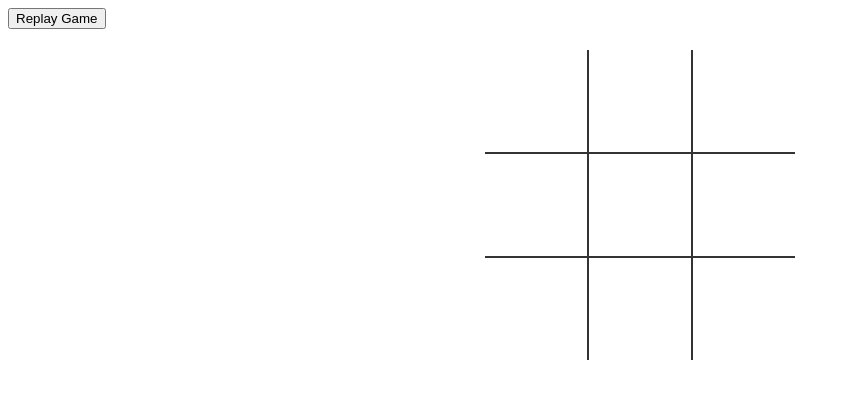
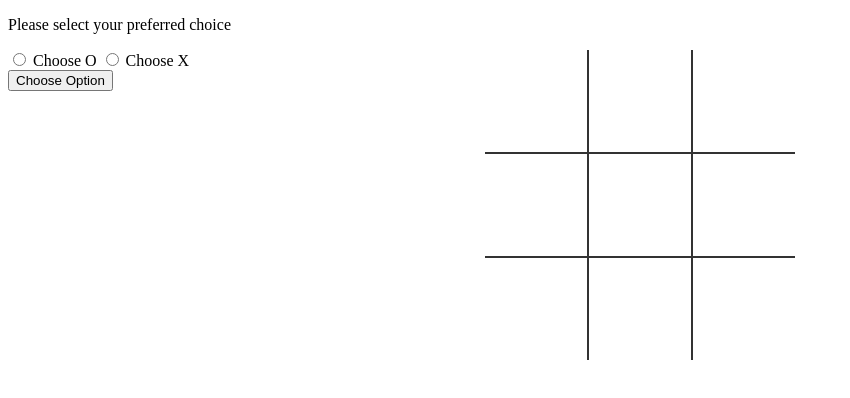
Before and after one commit to Maccauhuru/Tic-Tac-Toe-Game, a plain HTML site: page index.html in a window 1280 px wide. Shown: the whole page, without its empty margins (0-850 px from the left). Drawn offline with Linux system fonts and the light colour scheme.

Commit message:
choose option for X or O

```diff
--- a/index.html
+++ b/index.html
@@ -10,6 +10,16 @@
 </head>
 
 <body>
+    <form>
+        <p>Please select your preferred choice</p>
+        <div>
+            <input type="radio" id="Oplayer" name="choosePlayer" value="O">
+            <label for="Oplayerlabel">Choose O</label>
+
+            <input type="radio" id="Xplayer" name="choosePlayer" value="X">
+            <label for="Xplayerlabel">Choose X</label>
+        </div>
+    </form>
     <table>
         <tr>
             <td class="cell" id="0"></td>
@@ -30,7 +40,7 @@
     <div class="endgame">
         <div class="text"></div>
     </div>
-    <button onclick="startGame()">Replay Game</button>
+    <button id="gameBtn" onclick="startGame()">Replay Game</button>
     <script src="js/main.js"></script>
 </body>
 
--- a/js/main.js
+++ b/js/main.js
@@ -1,7 +1,7 @@
 /*jshint esversion:6 */
 let origBoard;
-const huPlayer ='O';
-const aiPlayer ='X';
+let huPlayer ='O';
+let aiPlayer ='X';
 const winCombos = [
     [0, 1, 2],
     [3, 4, 5],
@@ -14,10 +14,26 @@ const winCombos = [
 ];
 
 const cells = document.querySelectorAll('.cell');
+document.getElementById("gameBtn").innerHTML = 'Choose Option';
 
+const choosePlayer=()=>{
+        if (document.getElementById("Oplayer").checked === true) {
+            huPlayer = 'O';
+            aiPlayer = 'X';
+            document.getElementById("gameBtn").innerHTML = 'Replay Game';
+        } else if (document.getElementById("Xplayer").checked === true) {
+            console.log("Player X selected");
+            huPlayer = 'X';
+            aiPlayer = 'O';
+            document.getElementById("gameBtn").innerHTML = 'Replay Game';
+        } else {
+            console.log("error");
+        }
+};
 
 
 const startGame = ()=>{
+    choosePlayer();
     let endGame = document.querySelector(".endgame");
     endGame.style.display="none";
     origBoard = Array.from(Array(9).keys());
@@ -38,8 +54,8 @@ if (typeof origBoard[square.target.id] == "number") {
 const turn =(squareID,player)=>{
     origBoard[squareID] = player;
     document.getElementById(squareID).innerText = player;
-    let gameWon = checkWin(origBoard,player)
-    if(gameWon) gameOver(gameWon)
+    let gameWon = checkWin(origBoard,player);
+    if(gameWon) gameOver(gameWon);
 };
 
 const checkWin=(board, player)=> {
@@ -95,4 +111,4 @@ const checkTie =()=> {
     return true;
   }
   return false;
-}
+};
```
